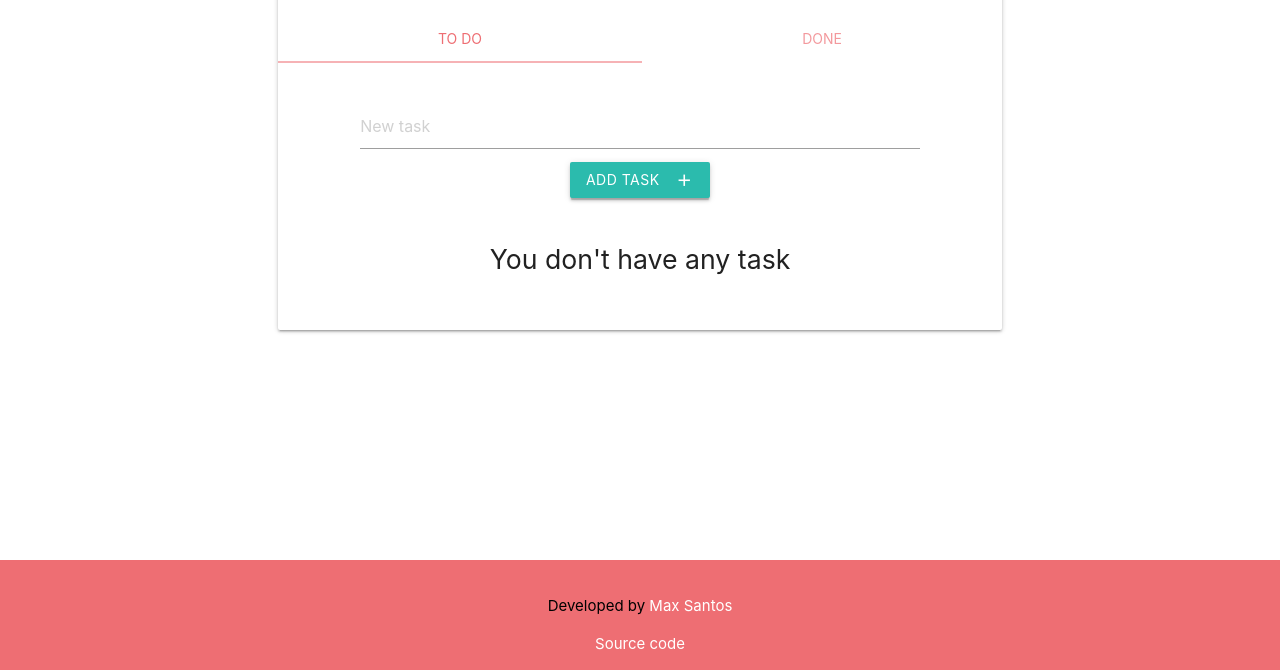
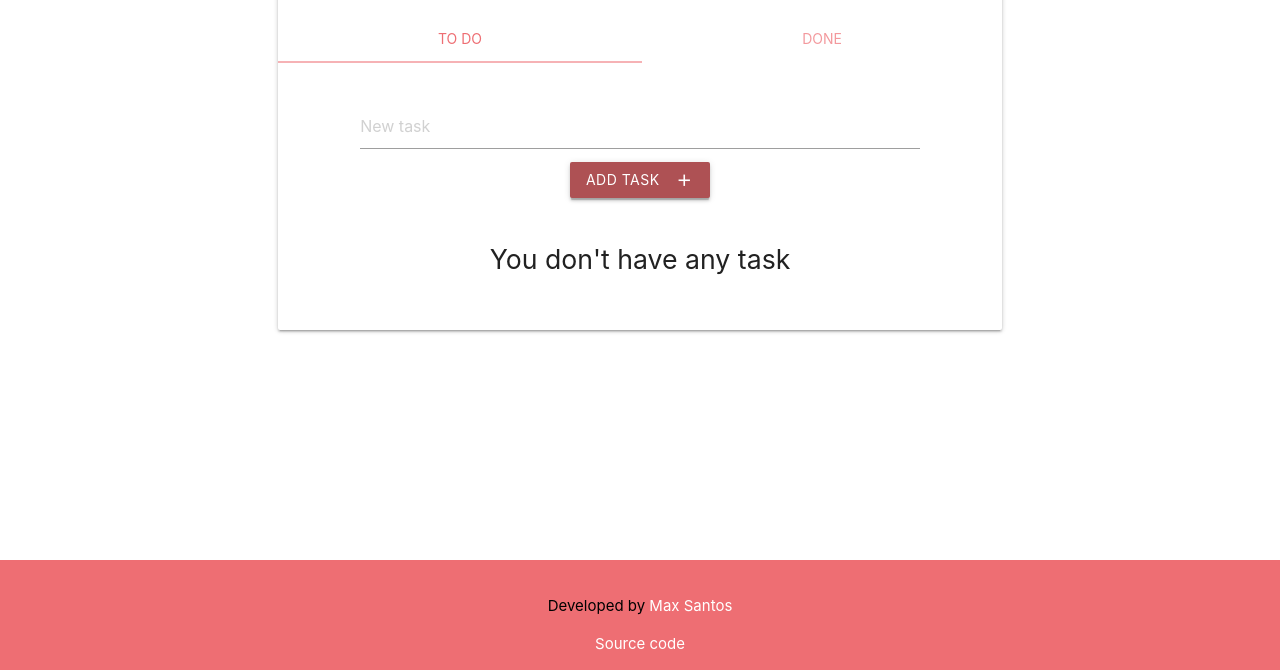
Before and after one commit to maxUmberto/ToDo-Page, a plain HTML site: page index.html in a window 1280 px wide. In both pictures the pointer is over the button 639 px from the left and 309 px from the top of the page. Shown: the part 130-800 px from the top of the page. Drawn offline with nearby package versions, Linux system fonts and the light colour scheme.

Commit message:
css botao

```diff
--- a/css/styles.css
+++ b/css/styles.css
@@ -20,8 +20,11 @@ main {
     cursor: pointer;
 }
 
-.btn{
+.btn, .btn:focus{
     background-color: #ee6e73;
+}
+.btn:hover{
+    background-color: #AE5154;
 }
 
 input[type=text]:not(.browser-default):focus:not([readonly]){
```
